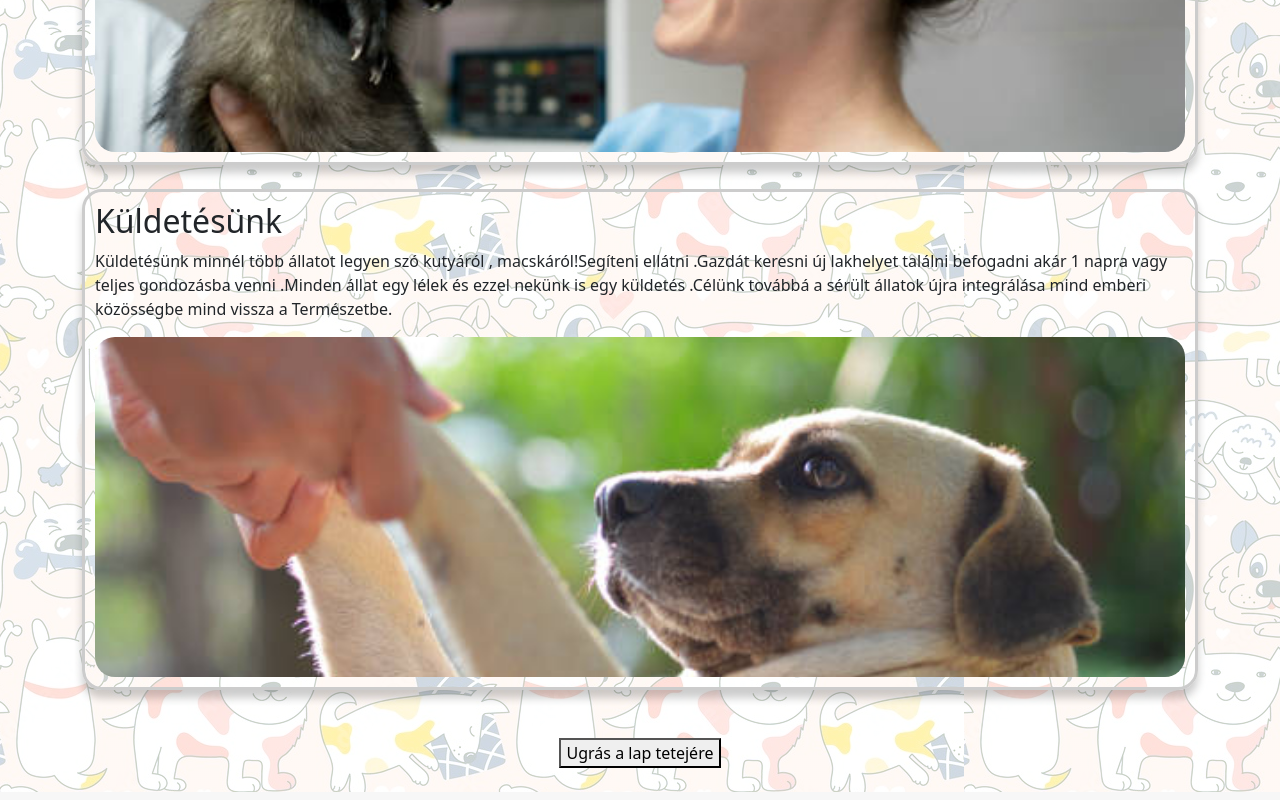
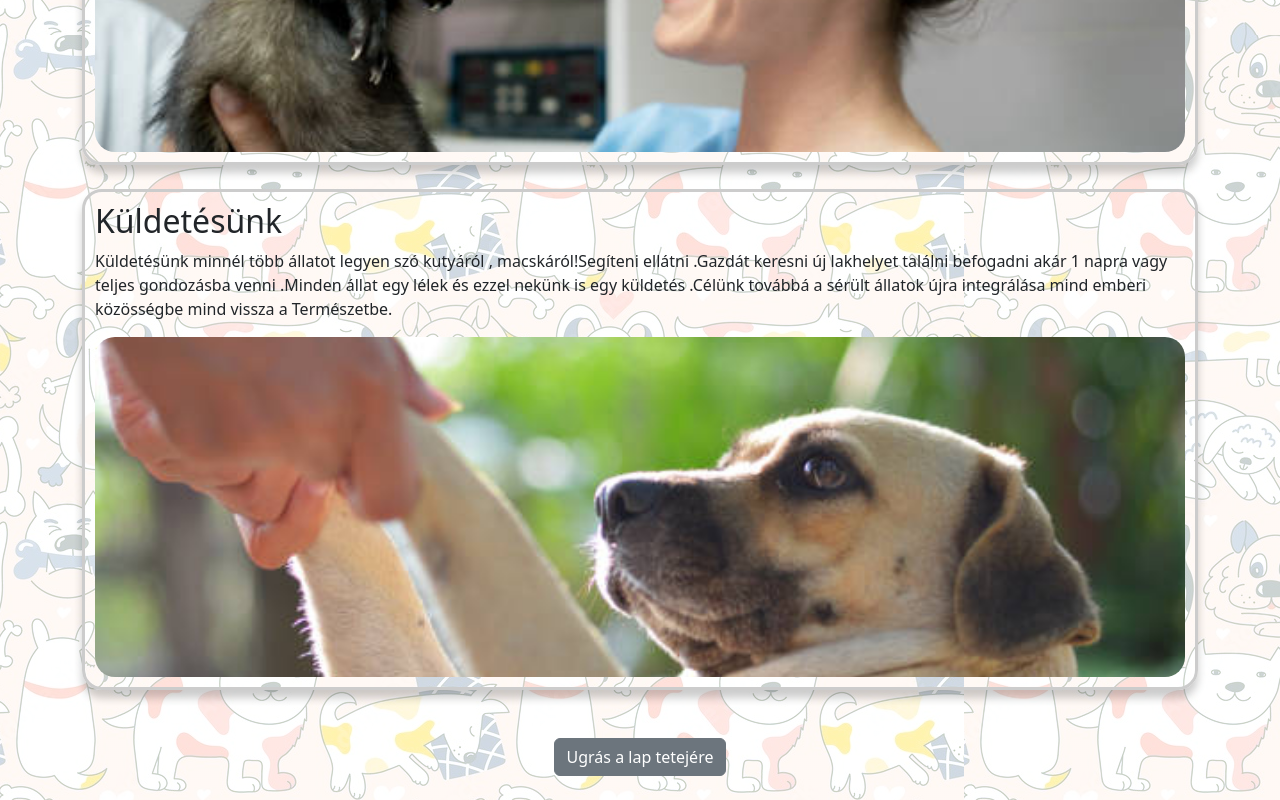
Before and after one commit to HaRiZi2023/AZ_Menhely, a React (Vite) app in the folder Frontend/AZ_menhely_Frontend/: page / in a window 1280 px wide. Shown: the part 963-1763 px from the top of the page. Built offline with nearby package versions, Linux system fonts and the light colour scheme.

Commit message:
gombok színének állítása és br teg elhelyezése a lapok alján

```diff
--- a/Frontend/AZ_menhely_Frontend/src/pages/AboutPage.jsx
+++ b/Frontend/AZ_menhely_Frontend/src/pages/AboutPage.jsx
@@ -77,7 +77,7 @@ function AboutPage() {
       </main>
       <footer>
         <div style={{ textAlign: 'center' }}> {/* Új div a gomb középre igazításához */}
-          <button onClick={() => window.scrollTo(0, 0)}>Ugrás a lap tetejére</button>
+          <button className="btn btn-secondary" type="button"  onClick={() => window.scrollTo(0, 0)}>Ugrás a lap tetejére</button>
         </div>
       </footer>
       <br />
--- a/Frontend/AZ_menhely_Frontend/src/pages/CanBeAdoptPage.jsx
+++ b/Frontend/AZ_menhely_Frontend/src/pages/CanBeAdoptPage.jsx
@@ -100,8 +100,10 @@ function CanBeAdoptPage() {
             ))}
           </div>
           <div style={{ textAlign: 'center' }}> {/* Új div a gomb középre igazításához */}
-            <button onClick={() => window.scrollTo(0, 0)}>Ugrás a lap tetejére</button>
+            <button className="btn btn-secondary" type="button"  onClick={() => window.scrollTo(0, 0)}>Ugrás a lap tetejére</button>
           </div>
+          <br />
+          <br />
         </>
       )}
     </>
--- a/Frontend/AZ_menhely_Frontend/src/pages/LookForPage.jsx
+++ b/Frontend/AZ_menhely_Frontend/src/pages/LookForPage.jsx
@@ -57,7 +57,7 @@ function LookForPage() {
 
         <>
           <div style={{ textAlign: 'left' }}> {/* Új div a gomb balra igazításához */}
-            <button onClick={() => navigate('/foundlook')}>Vissza</button> {/* Új */}
+            <button className="btn btn-info" type="button" onClick={() => navigate('/foundlook')}>Vissza</button> {/* Új */}
           </div>
           <div>
             <h2 className="text-center my-4">Talált állatok</h2>
@@ -90,8 +90,10 @@ function LookForPage() {
             ))}
           </div>
           <div style={{ textAlign: 'center' }}> {/* Új div a gomb középre igazításához */}
-            <button onClick={() => window.scrollTo(0, 0)}>Ugrás a lap tetejére</button>
+            <button className="btn btn-secondary" type="button" onClick={() => window.scrollTo(0, 0)}>Ugrás a lap tetejére</button>
           </div>
+          <br />
+          <br />
         </>
       )}
     </>
```
